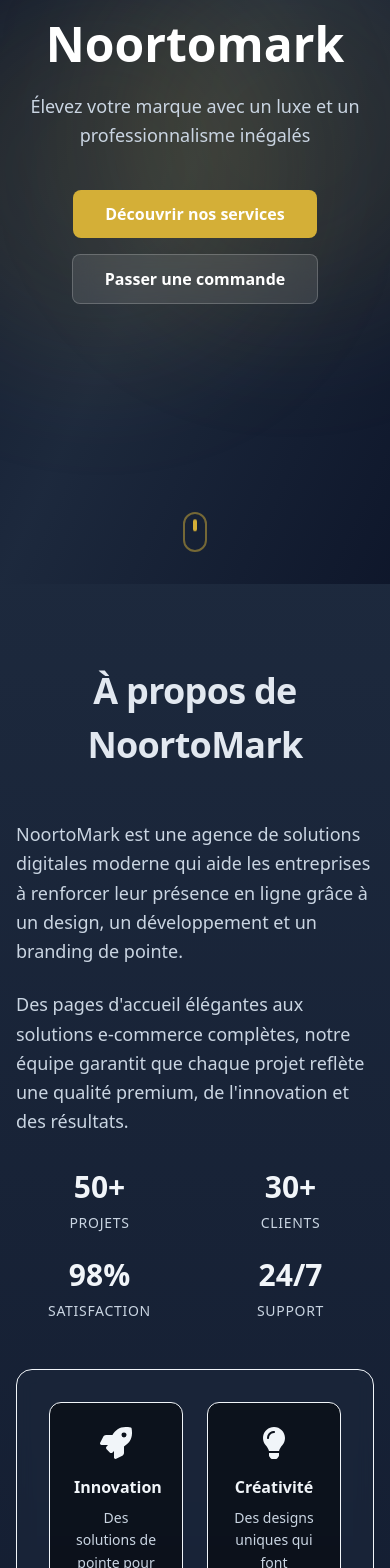
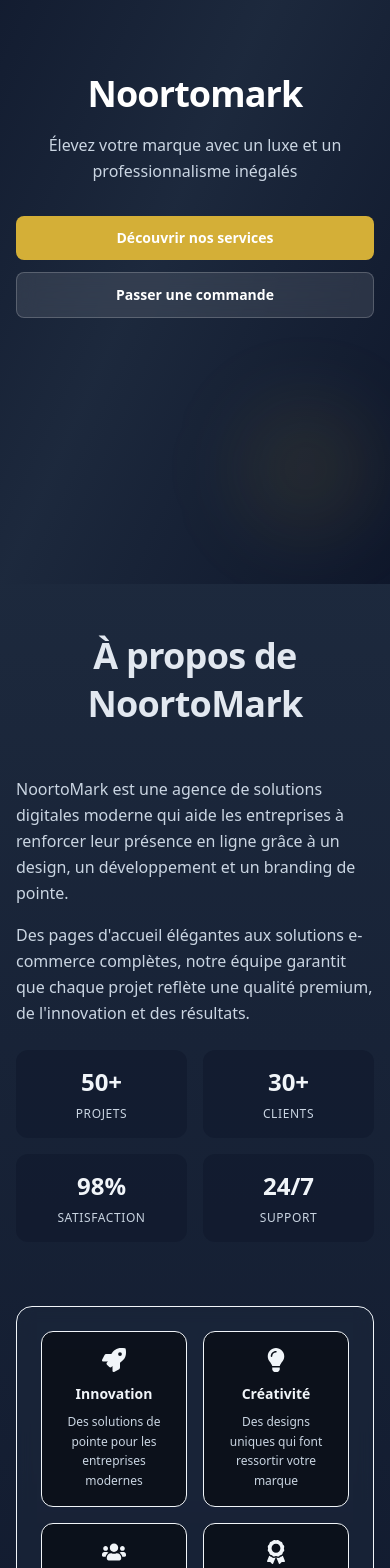
Before and after one commit to HASBAOUI-MOHCINE/noortomark-v2, a React (Vite) app: page / in a window 390 px wide. Shown: the part 260-1828 px from the top of the page. Built offline with nearby package versions, Linux system fonts and the light colour scheme.

Commit message:
modifier responsive

```diff
--- a/src/components/About.jsx
+++ b/src/components/About.jsx
@@ -40,45 +40,45 @@ const About = () => {
   ];
 
   return (
-    <section id="about" className="py-20 bg-gradient-to-b from-slate-800 to-slate-900">
-      <div className="container mx-auto px-4">
-        <h2 className="section-title text-white">
+    <section id="about" className="py-12 sm:py-16 md:py-20 bg-gradient-to-b from-slate-800 to-slate-900">
+      <div className="container mx-auto px-4 sm:px-6 lg:px-8">
+        <h2 className="section-title text-white text-2xl sm:text-3xl md:text-4xl lg:text-5xl mb-8 sm:mb-12">
           {t('about-title')}
         </h2>
 
-        <div className="grid grid-cols-1 lg:grid-cols-2 gap-12 items-center mb-16">
+        <div className="grid grid-cols-1 lg:grid-cols-2 gap-8 sm:gap-10 lg:gap-12 items-center mb-12 sm:mb-16">
           {/* Text Content */}
-          <div className="space-y-6">
-            <p className="text-lg md:text-xl text-slate-300 leading-relaxed">
+          <div className="space-y-4 sm:space-y-6">
+            <p className="text-base sm:text-lg md:text-xl text-slate-300 leading-relaxed">
               {t('about-p1')}
             </p>
-            <p className="text-lg md:text-xl text-slate-300 leading-relaxed">
+            <p className="text-base sm:text-lg md:text-xl text-slate-300 leading-relaxed">
               {t('about-p2')}
             </p>
 
             {/* Stats */}
-            <div className="grid grid-cols-2 gap-6 mt-8">
-              <div className="text-center">
-                <div className="text-3xl md:text-4xl font-bold text-gold-400 mb-2">50+</div>
-                <div className="text-slate-300 text-sm uppercase tracking-wider">
+            <div className="grid grid-cols-2 gap-4 sm:gap-6 mt-6 sm:mt-8">
+              <div className="text-center p-4 sm:p-6 bg-slate-900/50 rounded-xl">
+                <div className="text-2xl sm:text-3xl md:text-4xl font-bold text-gold-400 mb-2">50+</div>
+                <div className="text-slate-300 text-xs sm:text-sm uppercase tracking-wider">
                   {language === 'en' ? 'Projects' : 'Projets'}
                 </div>
               </div>
-              <div className="text-center">
-                <div className="text-3xl md:text-4xl font-bold text-gold-400 mb-2">30+</div>
-                <div className="text-slate-300 text-sm uppercase tracking-wider">
+              <div className="text-center p-4 sm:p-6 bg-slate-900/50 rounded-xl">
+                <div className="text-2xl sm:text-3xl md:text-4xl font-bold text-gold-400 mb-2">30+</div>
+                <div className="text-slate-300 text-xs sm:text-sm uppercase tracking-wider">
                   {language === 'en' ? 'Clients' : 'Clients'}
                 </div>
               </div>
-              <div className="text-center">
-                <div className="text-3xl md:text-4xl font-bold text-gold-400 mb-2">98%</div>
-                <div className="text-slate-300 text-sm uppercase tracking-wider">
+              <div className="text-center p-4 sm:p-6 bg-slate-900/50 rounded-xl">
+                <div className="text-2xl sm:text-3xl md:text-4xl font-bold text-gold-400 mb-2">98%</div>
+                <div className="text-slate-300 text-xs sm:text-sm uppercase tracking-wider">
                   {language === 'en' ? 'Satisfaction' : 'Satisfaction'}
                 </div>
               </div>
-              <div className="text-center">
-                <div className="text-3xl md:text-4xl font-bold text-gold-400 mb-2">24/7</div>
-                <div className="text-slate-300 text-sm uppercase tracking-wider">
+              <div className="text-center p-4 sm:p-6 bg-slate-900/50 rounded-xl">
+                <div className="text-2xl sm:text-3xl md:text-4xl font-bold text-gold-400 mb-2">24/7</div>
+                <div className="text-slate-300 text-xs sm:text-sm uppercase tracking-wider">
                   {language === 'en' ? 'Support' : 'Support'}
                 </div>
               </div>
@@ -86,24 +86,24 @@ const About = () => {
           </div>
 
           {/* Visual Element */}
-          <div className="relative">
-            <div className="bg-slate-800/50 rounded-2xl p-8 border border-gold-400/30 backdrop-blur-sm">
-              <div className="grid grid-cols-2 gap-6">
+          <div className="relative mt-8 lg:mt-0">
+            <div className="bg-slate-800/50 rounded-2xl p-6 sm:p-8 border border-gold-400/30 backdrop-blur-sm">
+              <div className="grid grid-cols-2 gap-4 sm:gap-6">
                 {features.map((feature) => (
                   <div
                     key={feature.title}
-                    className="text-center p-6 bg-black/50 rounded-xl border border-gold-400/20 hover:border-gold-400/50 transition-all duration-300 card-hover group"
+                    className="text-center p-4 sm:p-6 bg-black/50 rounded-xl border border-gold-400/20 hover:border-gold-400/50 transition-all duration-300 card-hover group"
                   >
-                    <div className="flex justify-center mb-4">
+                    <div className="flex justify-center mb-3 sm:mb-4">
                       <feature.icon
-                        size={32}
+                        size={window.innerWidth < 640 ? 24 : 32}
                         className="text-gold-400 group-hover:scale-110 transition-all duration-300"
                       />
                     </div>
-                    <h3 className="font-bold text-gold-400 mb-2 transition-colors">
+                    <h3 className="font-bold text-gold-400 mb-2 text-sm sm:text-base transition-colors">
                       {feature.title}
                     </h3>
-                    <p className="text-sm text-slate-300 leading-relaxed">
+                    <p className="text-xs sm:text-sm text-slate-300 leading-relaxed">
                       {feature.description}
                     </p>
                   </div>
@@ -118,18 +118,18 @@ const About = () => {
         </div>
 
         {/* Mission Statement */}
-        <div className="text-center max-w-4xl mx-auto">
-          <div className="bg-black/50 backdrop-blur-sm border border-gold-400/30 rounded-2xl p-8 relative overflow-hidden">
+        <div className="text-center max-w-4xl mx-auto px-4">
+          <div className="bg-black/50 backdrop-blur-sm border border-gold-400/30 rounded-2xl p-6 sm:p-8 relative overflow-hidden">
             {/* Background Pattern */}
             <div className="absolute inset-0 opacity-5">
-              <div className="absolute top-0 left-0 w-32 h-32 bg-gold-400 rounded-full -translate-x-1/2 -translate-y-1/2"></div>
-              <div className="absolute bottom-0 right-0 w-24 h-24 bg-gold-400 rounded-full translate-x-1/2 translate-y-1/2"></div>
+              <div className="absolute top-0 left-0 w-24 h-24 sm:w-32 sm:h-32 bg-gold-400 rounded-full -translate-x-1/2 -translate-y-1/2"></div>
+              <div className="absolute bottom-0 right-0 w-16 h-16 sm:w-24 sm:h-24 bg-gold-400 rounded-full translate-x-1/2 translate-y-1/2"></div>
             </div>
 
-            <h3 className="text-2xl md:text-3xl font-bold text-gold-400 mb-6 relative z-10">
+            <h3 className="text-xl sm:text-2xl md:text-3xl font-bold text-gold-400 mb-4 sm:mb-6 relative z-10">
               {language === 'en' ? 'Our Mission' : 'Notre Mission'}
             </h3>
-            <p className="text-xl text-slate-300 leading-relaxed relative z-10">
+            <p className="text-base sm:text-lg md:text-xl text-slate-300 leading-relaxed relative z-10">
               {language === 'en'
                 ? 'To transform your ideas into impactful digital experiences that drive growth and build lasting brand value.'
                 : 'Transformer vos idées en expériences digitales impactantes qui stimulent la croissance et construisent une valeur de marque durable.'
--- a/src/components/Hero.jsx
+++ b/src/components/Hero.jsx
@@ -8,42 +8,45 @@ const Hero = () => {
   const t = (key) => translations[language][key] || key;
 
   return (
-    <section id="home" className="min-h-screen flex items-center justify-center relative overflow-hidden">
+    <section id="home" className="min-h-screen flex items-center justify-center relative overflow-hidden pt-16 sm:pt-0 px-4 sm:px-6 lg:px-8">
       {/* Animated gradient background */}
       <div className="absolute inset-0 bg-gradient-to-br from-slate-900 via-slate-800 to-slate-900"></div>
 
-      {/* Animated orbs */}
-      <div className="absolute top-1/4 left-1/4 w-96 h-96 bg-indigo-500/10 rounded-full blur-3xl animate-float"></div>
-      <div className="absolute bottom-1/4 right-1/4 w-96 h-96 bg-indigo-500/10 rounded-full blur-3xl animate-float" style={{ animationDelay: '3s' }}></div>
+      {/* Animated orbs - optimized for mobile */}
+      <div className="absolute top-10 left-5 sm:top-20 sm:left-20 w-32 h-32 sm:w-48 sm:h-48 md:w-60 md:h-60 lg:w-80 lg:h-80 bg-indigo-500/10 rounded-full blur-2xl sm:blur-3xl animate-float"></div>
+      <div className="absolute bottom-10 right-5 sm:bottom-20 sm:right-20 w-32 h-32 sm:w-48 sm:h-48 md:w-60 md:h-60 lg:w-80 lg:h-80 bg-indigo-500/10 rounded-full blur-2xl sm:blur-3xl animate-float" style={{ animationDelay: '3s' }}></div>
 
-      {/* Content */}
-      <div className="relative z-10 text-center px-4 max-w-4xl mx-auto">
-        <h1 className="text-5xl md:text-7xl font-bold mb-6 text-white">
+      {/* Content - enhanced responsive */}
+      <div className="relative z-10 text-center max-w-5xl mx-auto w-full">
+        {/* Main Title */}
+        <h1 className="text-4xl sm:text-5xl md:text-6xl lg:text-7xl font-bold mb-4 sm:mb-6 text-white tracking-tight leading-tight px-2">
           Noortomark
         </h1>
 
-        <p className="text-lg md:text-xl mb-10 text-slate-300 max-w-2xl mx-auto leading-relaxed">
+        {/* Subtitle */}
+        <p className="text-base sm:text-lg md:text-xl lg:text-2xl mb-8 sm:mb-10 text-slate-300 max-w-3xl mx-auto leading-relaxed px-2">
           {t('hero-text')}
         </p>
 
-        <div className="flex flex-col sm:flex-row gap-4 justify-center items-center">
+        {/* Buttons */}
+        <div className="flex flex-col sm:flex-row gap-3 sm:gap-4 justify-center items-stretch sm:items-center max-w-md sm:max-w-none mx-auto">
           <a
             href="#services"
-            className="btn-gold"
+            className="btn-gold w-full sm:w-auto px-6 sm:px-8 py-3 sm:py-4 text-sm sm:text-base md:text-lg font-semibold transition-all duration-300 hover:scale-105 text-center"
           >
             {t('discover-services')}
           </a>
           <a
             href="#contact"
-            className="btn-dark"
+            className="btn-dark w-full sm:w-auto px-6 sm:px-8 py-3 sm:py-4 text-sm sm:text-base md:text-lg font-semibold transition-all duration-300 hover:scale-105 text-center"
           >
             {t('place-order')}
           </a>
         </div>
       </div>
 
-      {/* Scroll indicator */}
-      <div className="absolute bottom-8 left-1/2 transform -translate-x-1/2">
+      {/* Scroll indicator - hidden on mobile */}
+      <div className="absolute bottom-6 sm:bottom-8 left-1/2 transform -translate-x-1/2 hidden sm:flex">
         <div className="w-6 h-10 border-2 border-indigo-400/50 rounded-full flex justify-center">
           <div className="w-1 h-3 bg-indigo-400 rounded-full mt-2 animate-bounce"></div>
         </div>
```
Also changed, not shown: src/components/ContactForm.jsx (+20 -20 lines), src/components/Services.jsx (+10 -10 lines), src/components/Testimonials.jsx (+18 -18 lines).
